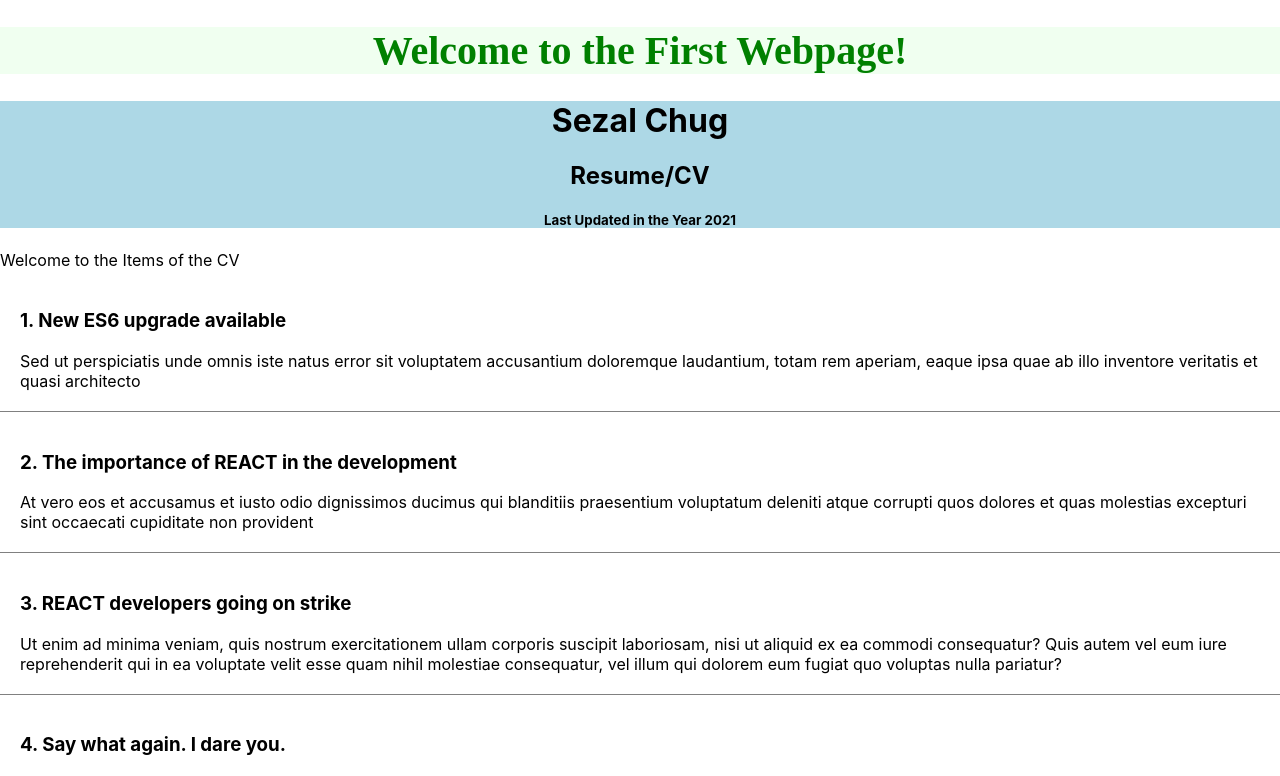
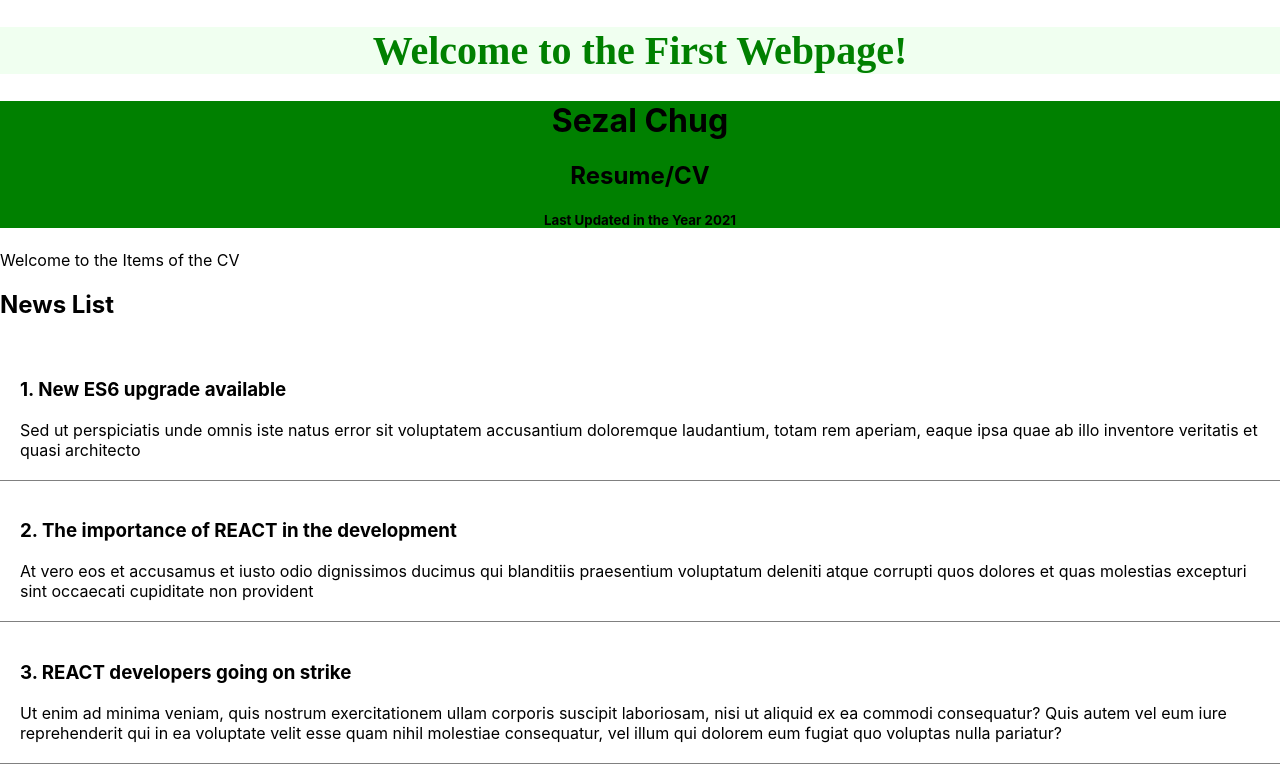
Before and after one commit to sez98/Learning-React, a React (Create React App) app: page / in a window 1280 px wide. Shown: the top 776 px of the page. Built offline with nearby package versions, Linux system fonts and the light colour scheme.

Commit message:
react children props and inline if-else styling

```diff
--- a/src/App.js
+++ b/src/App.js
@@ -21,9 +21,9 @@ class App extends Component {
           <h1>Welcome to the First Webpage!</h1>
         </div>
         <Header />
-        <ItemList
-          DB1= {this.state.DB1}
-        />
+        <ItemList DB1= {this.state.DB1}>
+          News List
+        </ItemList>
         <Footer Author= {this.state.author}
         />
       </>
--- a/src/components/header.js
+++ b/src/components/header.js
@@ -2,6 +2,11 @@ import React, { Component } from 'react';
 
 
 class Header extends Component{
+
+    state= {
+        active: false
+    }
+
     getYear() {
         var date = new Date();
         return date.getFullYear();
@@ -9,11 +14,12 @@ class Header extends Component{
     render(){
         return (
             <>
-                <header className="header">
+                <header className="header" style= {{background: `${this.state.active ? 'red' : 'green'}`}}>
                     <h1>Sezal Chug</h1>
                     <h2>Resume/CV</h2>
                     <h5>Last Updated in the Year {this.getYear()}</h5>
                 </header>
+
             </>
         );
     }
--- a/src/components/itemlist.js
+++ b/src/components/itemlist.js
@@ -12,7 +12,9 @@ const ItemList = (props) => {
          return(
                   <>
                            <div>Welcome to the Items of the CV</div>
+                           <h2>{props.children}</h2>
                            { itemsDB }
+
                   </>
          )
 }
```
